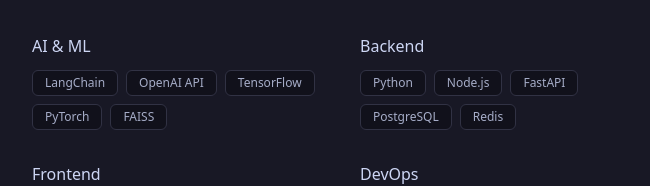
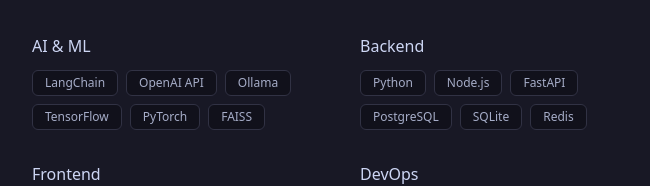
Before and after one commit to Sourajit-M/portfolio-website, a Next.js app: page /resume in a window 1280 px wide. Shown: the part 388-574 px from the top of the page, without its empty margins (296-946 px from the left). Built offline with nearby package versions, Linux system fonts and the light colour scheme.

Commit message:
removed the chatapp project and added local ai inference project

```diff
--- a/components/TechIcon.tsx
+++ b/components/TechIcon.tsx
@@ -22,8 +22,9 @@
   SiSocketdotio,
   SiGit,
   SiNotion,
+  SiSqlite,
 } from "react-icons/si";
-import { FaJava,FaNodeJs, FaYoutube } from "react-icons/fa";
+import { FaJava, FaNodeJs, FaYoutube, FaBrain, FaChartBar } from "react-icons/fa";
 import { RiGeminiFill } from "react-icons/ri";
 import { VscVscode } from "react-icons/vsc";
 import { Database } from "lucide-react";
@@ -64,6 +65,9 @@
   "Socket.io": <SiSocketdotio size={22} />,
   "Youtube APIs": <FaYoutube size={24} className="text-[#e20909]"/>,
   "Gemini API Key": <RiGeminiFill size={24} className="text-[#196be6]" />,
+  "SQLite": <SiSqlite size={22} className="text-[#003B57]" />,
+  "Ollama": <FaBrain size={20} className="text-[#F7931E]" />,
+  "Recharts": <FaChartBar size={20} className="text-[#3182CE]" />,
 };
 
 export function TechIcon({ iconName }: TechIconProps) {
--- a/data/portfolio.ts
+++ b/data/portfolio.ts
@@ -44,25 +44,25 @@
       ]
     },
     {
-      id: "pern-chat",
-      title: "AI-Powered Chat App",
-      description: "Real-time chat application with AI-generated conversation summaries.",
+      id: "local-ai-inference",
+      title: "Local AI Inference Platform",
+      description: "A high-performance local AI model benchmarking platform for profiling latency, throughput, cold-starts, and parameter isolation.",
       year: "2026",
-      tech: ["PostgreSQL", "Express", "React", "Node.js", "Socket.io"],
+      tech: ["Python", "FastAPI", "SQLite", "Ollama", "React", "TypeScript", "Recharts"],
       href: "#",
-      githubUrl: "https://github.com/Sourajit-M/chat-app",
-      image: "/images/chat-app.png",
+      githubUrl: "https://github.com/Sourajit-M/local-ai-inference-platform",
+      image: "/images/local-ai-inference.png",
       status: "Completed",
       highlights: [
-        "A full-featured messaging app with real-time WebSocket communication, user auth, and persistent chat history.",
-        "Designed a clean PostgreSQL database schema to keep message fetching fast.",
-        "Gemini API Key - AI summarization"
+        "Designed a local LLM benchmarking pipeline utilizing Ollama to profile TTFT, throughput (TPS), and latency across Llama 3.2, Qwen 2.5, and Phi 3 Mini.",
+        "Engineered comparative analytics dashboards to isolate temperature behaviors (0.0 vs 0.7) and analyze GPU cache-warming and WSL2 cold-start performance.",
+        "Built a FastAPI backend with SQLite relational storage and a glassmorphic React frontend featuring side-by-side Recharts visualizations."
       ]
     }
   ],
   skills: [
-    { name: "AI & ML", items: ["LangChain", "OpenAI API", "TensorFlow", "PyTorch", "FAISS"] },
-    { name: "Backend", items: ["Python", "Node.js", "FastAPI", "PostgreSQL", "Redis"] },
+    { name: "AI & ML", items: ["LangChain", "OpenAI API", "Ollama", "TensorFlow", "PyTorch", "FAISS"] },
+    { name: "Backend", items: ["Python", "Node.js", "FastAPI", "PostgreSQL", "SQLite", "Redis"] },
     { name: "Frontend", items: ["React", "Next.js", "TypeScript", "Tailwind CSS"] },
     { name: "DevOps", items: ["Docker", "Git", "Vercel", "Render"] }
   ],
```
Also changed, not shown: public/images/local-ai-inference.png (added).
